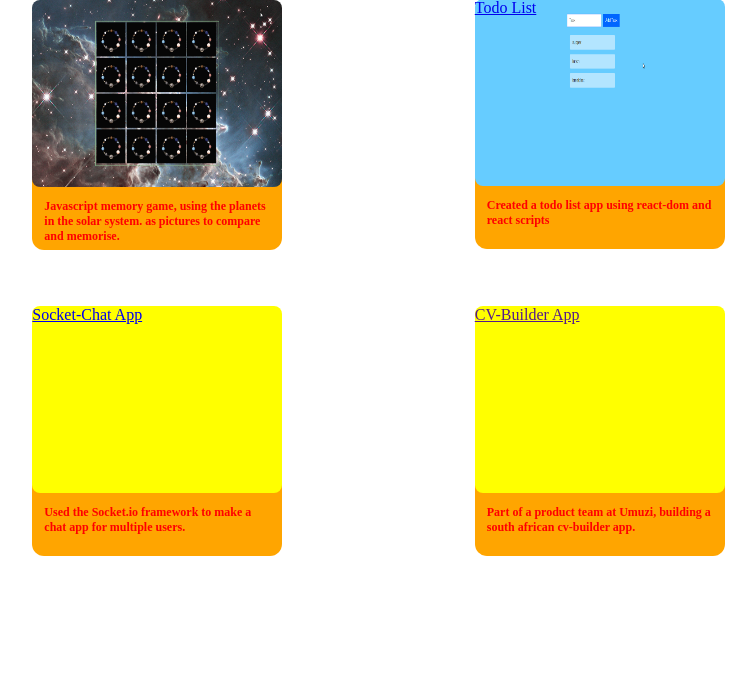
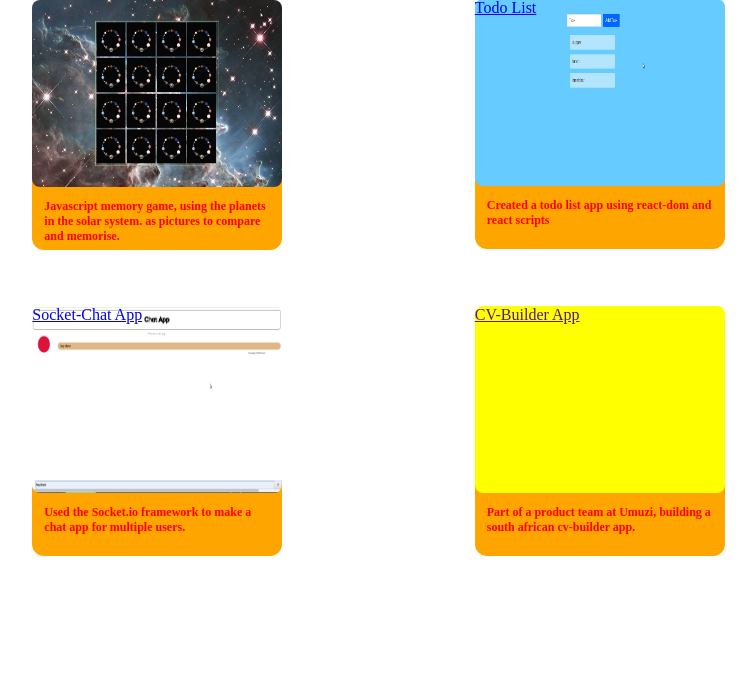
Before and after one commit to Sbuda32/website, a PHP site: page /public/personal-pages/my-projects.html in a window 1280 px wide. Shown: the part 152-844 px from the top of the page, without its empty margins (279-1035 px from the left). Run offline with PHP 8.4, Linux system fonts and the light colour scheme; some web fonts are replaced.

Commit message:
Added socketio image

```diff
--- a/public/css/myProjectStyle.css
+++ b/public/css/myProjectStyle.css
@@ -122,7 +122,7 @@ h2 {
     height: 75%;
     background-size: 100% 100%;
     background-repeat: no-repeat;
-    background-image: url(../pictures/todo-list-react-app.png);
+    background-image: url("../pictures/todo-list-react-app.png");
     border-radius: 8px;
 }
 
@@ -157,6 +157,9 @@ h2 {
     position: relative;
     width: 100%;
     height: 75%;
+    background-size: 100% 100%;
+    background-repeat: no-repeat;
+    background-image: url("../pictures/Socket-io-ChatApp.jpeg");
     background-color: yellow;
     border-radius: 8px;
 }
```
